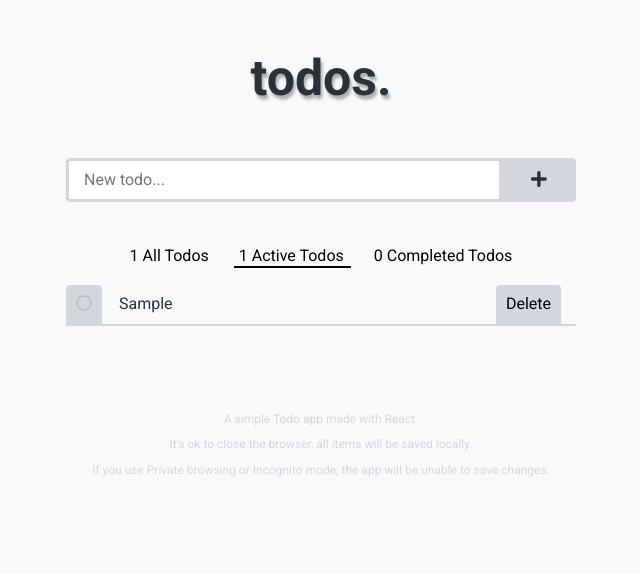
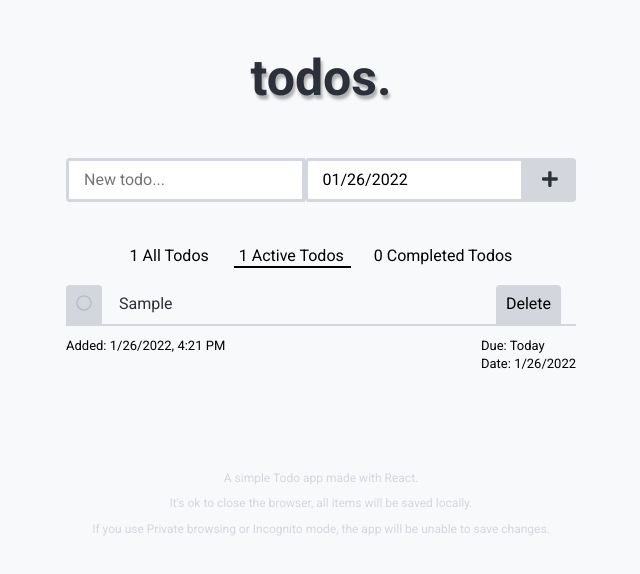
Before and after one commit to Libo99/react-todo-challenge, a React (Create React App) app: page / in a window 1280 px wide. Both pictures are taken after typing "Sample" into the empty fields and a click on the button 857 px from the left and 179 px from the top of the page. Shown: the top 574 px of the page, without its empty margins (319-959 px from the left). Built offline with nearby package versions, Linux system fonts and the light colour scheme.

Commit message:
added due date and it can now show the difference between the two dates

```diff
--- a/package.json
+++ b/package.json
@@ -11,6 +11,7 @@
     "lodash.debounce": "^4.0.8",
     "prop-types": "^15.7.2",
     "react": "^17.0.2",
+    "react-datepicker": "^4.6.0",
     "react-dom": "^17.0.2",
     "react-scripts": "4.0.3",
     "styled-components": "^5.3.0",
--- a/src/components/AddItem.jsx
+++ b/src/components/AddItem.jsx
@@ -3,6 +3,8 @@ import PropTypes from 'prop-types';
 import styled from 'styled-components/macro';
 import { FontAwesomeIcon } from '@fortawesome/react-fontawesome';
 import { faPlus } from '@fortawesome/free-solid-svg-icons';
+import DatePicker from 'react-datepicker';
+import 'react-datepicker/dist/react-datepicker.css';
 
 const StyledAddItem = styled.form`
   display: flex;
@@ -45,17 +47,22 @@ const StyledAddItem = styled.form`
       }
     }
   }
+  .react-datepicker-popper {
+    z-index: 2;
+  }
 `;
 
 const AddItem = ({ addItem }) => {
   const [value, setValue] = useState('');
+  const [startDate, setStartDate] = useState(new Date());
 
   return (
     <StyledAddItem
       onSubmit={(event) => {
         event.preventDefault();
-        addItem(value);
+        addItem(value, startDate);
         setValue('');
+        setStartDate(new Date());
       }}
     >
       <input
@@ -66,6 +73,12 @@ const AddItem = ({ addItem }) => {
         }}
         placeholder="New todo..."
         required
+      />
+      <DatePicker
+        onChange={(e) => setStartDate(e)}
+        minDate={startDate}
+        selected={startDate}
+        className="date-picker"
       />
       <button type="submit">
         <FontAwesomeIcon className="fa-plus" icon={faPlus} />
--- a/src/components/Todo.jsx
+++ b/src/components/Todo.jsx
@@ -118,9 +118,14 @@ const Todo = () => {
     }
   }, [todoItems]);
 
-  const addItem = (item) => {
+  const addItem = (item, due) => {
     const todos = todoItems;
-    todos.push({ todo: item, date: new Date().getTime(), completed: false });
+    todos.push({
+      todo: item,
+      date: new Date().getTime(),
+      completed: false,
+      dueDate: due,
+    });
     setTodoItems([...todos]);
   };
 
--- a/src/components/TodoItem.jsx
+++ b/src/components/TodoItem.jsx
@@ -4,6 +4,11 @@ import debounce from 'lodash.debounce';
 import styled from 'styled-components/macro';
 import { FontAwesomeIcon } from '@fortawesome/react-fontawesome';
 import { faCircle, faCheckCircle } from '@fortawesome/free-regular-svg-icons';
+import {
+  formatDate,
+  calculateDays,
+  formatDueDate,
+} from '../services/dateService';
 
 const StyledTodoItem = styled.li`
   padding: 15px 0;
@@ -77,10 +82,27 @@ const StyledTodoItem = styled.li`
       }
     }
   }
+  .date-display {
+    border: none;
+  }
+  .date-container {
+    justify-content: space-between;
+  }
+  .due-date {
+    flex-direction: column;
+    align-items: flex-start;
+  }
+  p {
+    font-size: 13px;
+  }
+  p:last-child {
+    margin-top: -10px;
+  }
 `;
 
 const TodoItem = ({ deleteItem, item, editItem, completeItem }) => {
   const [value, setValue] = useState(item.todo || '');
+  const [difference, setDifference] = useState(0);
 
   const editHandler = useCallback(
     debounce(async (originalItem, editedItemValue) => {
@@ -94,6 +116,10 @@ const TodoItem = ({ deleteItem, item, editItem, completeItem }) => {
       editHandler(item, value);
     }
   }, [item, value]);
+
+  useEffect(() => {
+    calculateDays(setDifference, item.dueDate, item.date);
+  }, [item]);
 
   return (
     <StyledTodoItem completed={item.completed}>
@@ -117,6 +143,17 @@ const TodoItem = ({ deleteItem, item, editItem, completeItem }) => {
           Delete
         </button>
       </div>
+      <div className="date-display date-container">
+        <p>Added: {formatDate(item, item.date)}</p>
+        {item.dueDate ? (
+          <div className="date-display due-date">
+            <p>Due: {formatDueDate(difference)}</p>
+            <p>Date: {formatDate(item, item.dueDate)}</p>
+          </div>
+        ) : (
+          <button type="button">Add Due Date</button>
+        )}
+      </div>
     </StyledTodoItem>
   );
 };
@@ -129,6 +166,9 @@ TodoItem.propTypes = {
     identifierKey: PropTypes.string,
     todo: PropTypes.string,
     completed: PropTypes.bool,
+    date: PropTypes.number,
+    // eslint-disable-next-line react/forbid-prop-types
+    dueDate: PropTypes.any,
   }).isRequired,
 };
 
--- /dev/null
+++ b/src/services/dateService.js
@@ -0,0 +1,34 @@
+export const formatDate = (item, date) => {
+  let fullDate;
+  const dateString = new Date(date).toLocaleDateString();
+  const timeString = new Date(date).toLocaleTimeString([], {
+    hour: 'numeric',
+    minute: 'numeric',
+  });
+
+  fullDate = `${dateString}, ${timeString}`;
+
+  if (item.date !== date) {
+    fullDate = dateString;
+  }
+
+  return fullDate;
+};
+
+export const calculateDays = (callback, dueDate, date) => {
+  const oneDay = 24 * 60 * 60 * 1000;
+  const firstDate = new Date(dueDate);
+  const secondDate = new Date(date);
+  const diffDays = Math.round(Math.abs((firstDate - secondDate) / oneDay));
+  callback(diffDays);
+};
+
+export const formatDueDate = (difference) => {
+  if (difference === 0) {
+    return 'Today';
+  }
+  if (difference === 1) {
+    return 'Tomorrow';
+  }
+  return `${difference} days left`;
+};
```
